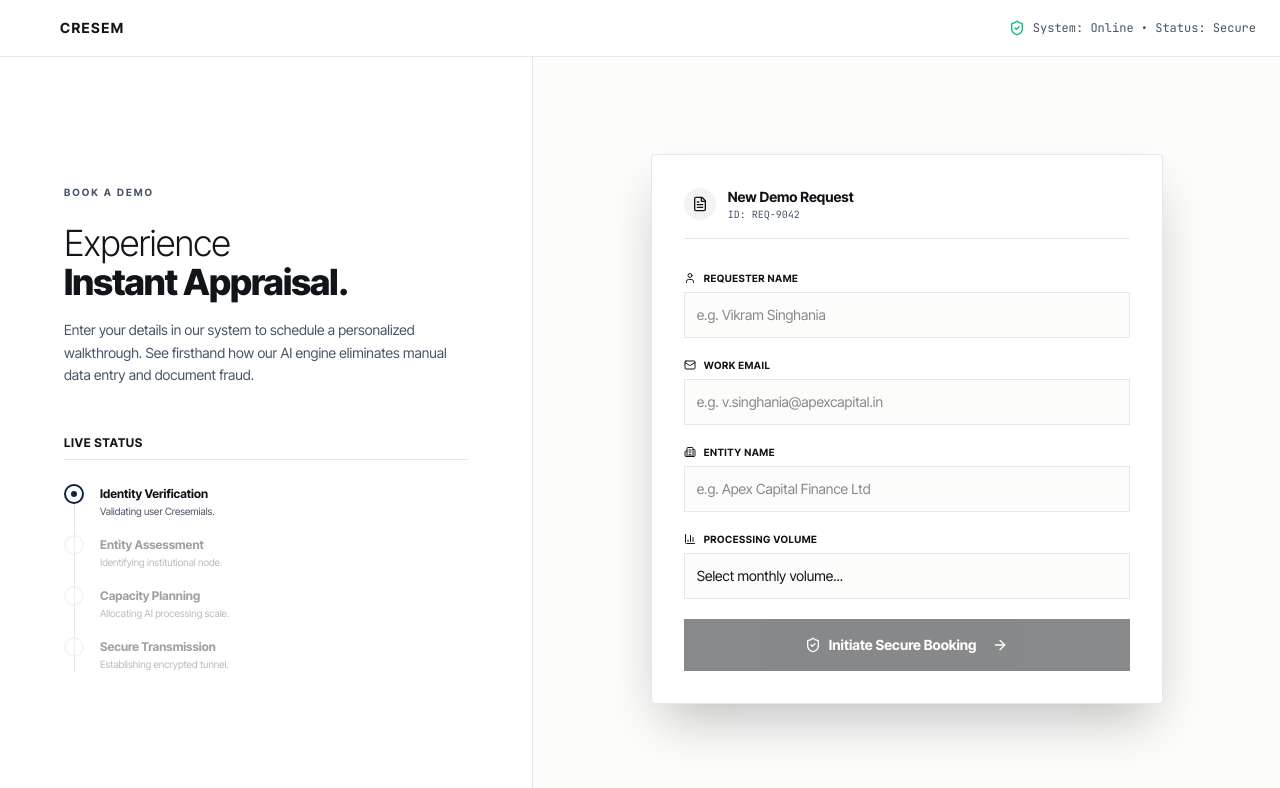
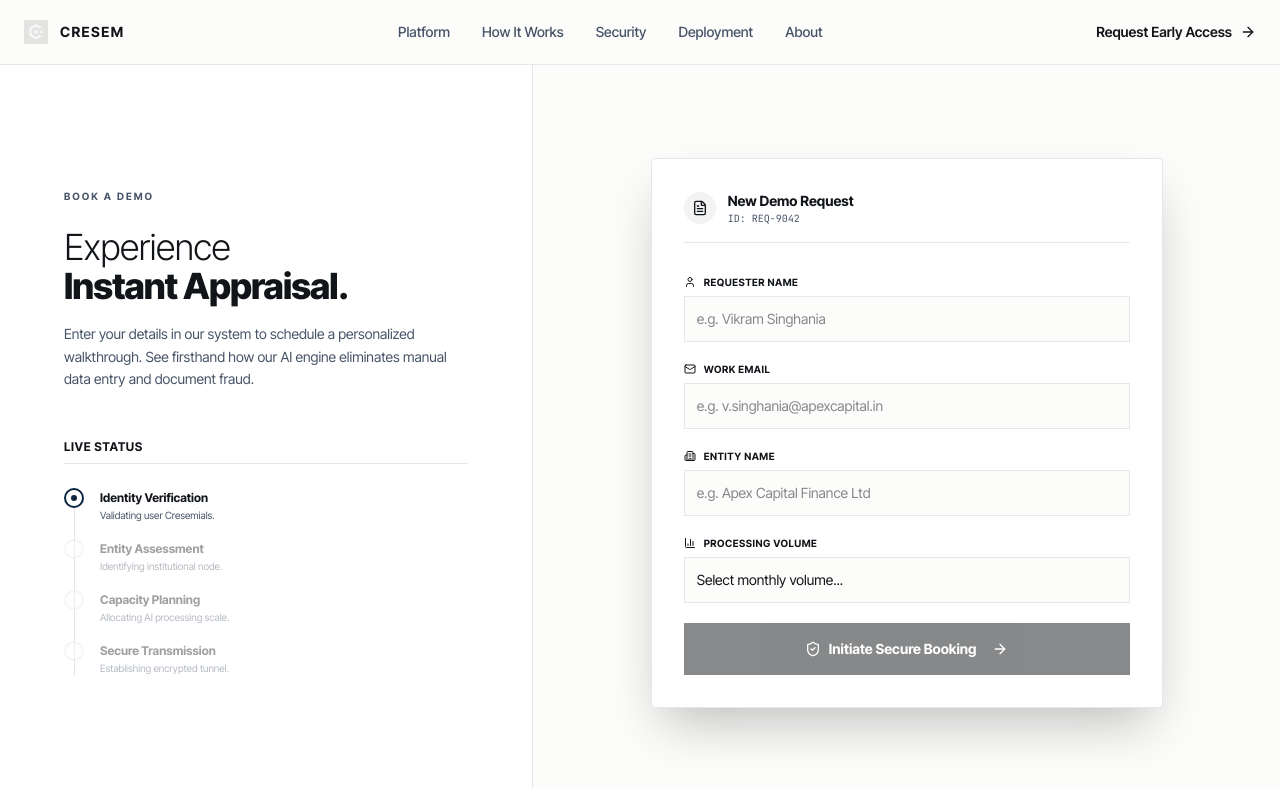
Before and after one commit to Asenra-Org/Credent-landingpage, a Next.js app: page /demo in a window 1280 px wide. Shown: the top 788 px of the page. Built offline with nearby package versions, Linux system fonts and the light colour scheme.

Commit message:
Standardize horizontal logo in Nav and use global Nav in demo page

```diff
--- a/src/app/demo/page.tsx
+++ b/src/app/demo/page.tsx
@@ -1,6 +1,6 @@
 "use client";
-
 import React, { useState } from "react";
+import { Nav } from "@/components/Nav";
 import Image from "next/image";
 import Link from "next/link";
 import { CheckCircle2, ArrowRight, Terminal, FileText, Loader2, ShieldCheck, Building2, User, Mail, BarChart3 } from "lucide-react";
@@ -71,23 +71,7 @@ export default function DemoPage() {
   return (
     <main className="w-full flex flex-col min-h-screen bg-background text-foreground">
 
-      {/* Minimal Header */}
-      <header className="w-full bg-white border-b border-border py-4 px-6 flex justify-between items-center z-10 relative">
-        <Link href="/" className="inline-flex items-center gap-3">
-          <Image
-            src="/logo.jpg"
-            alt="Cresem Logo"
-            width={24}
-            height={24}
-            className="w-6 h-6 object-contain mix-blend-screen grayscale invert brightness-200"
-          />
-          <span className="font-bold text-brand uppercase tracking-widest text-sm">Cresem</span>
-        </Link>
-        <div className="text-xs font-mono text-secondary hidden md:flex items-center gap-2">
-          <ShieldCheck className="w-4 h-4 text-emerald-500" />
-          System: Online • Status: Secure
-        </div>
-      </header>
+      <Nav />
 
       {/* Main Content */}
       <section className="flex-1 w-full flex flex-col lg:flex-row overflow-hidden relative">
--- a/src/components/Nav.tsx
+++ b/src/components/Nav.tsx
@@ -9,16 +9,16 @@ export function Nav() {
       <div className="max-w-7xl mx-auto px-6 h-16 flex items-center justify-between">
 
         {/* Logo */}
-        <Link href="/" className="flex items-center gap-2 group">
+        <Link href="/" className="flex items-center gap-3 group">
           <Image
             src="/logo.jpg"
             alt="Cresem Logo"
-            width={32}
-            height={32}
-            className="w-8 h-8 object-contain"
+            width={24}
+            height={24}
+            className="w-6 h-6 object-contain mix-blend-screen grayscale invert brightness-200"
             priority
           />
-          <span className="font-bold tracking-tight text-brand">Cresem</span>
+          <span className="font-bold text-brand uppercase tracking-widest text-sm">Cresem</span>
         </Link>
 
         {/* Links */}
```
